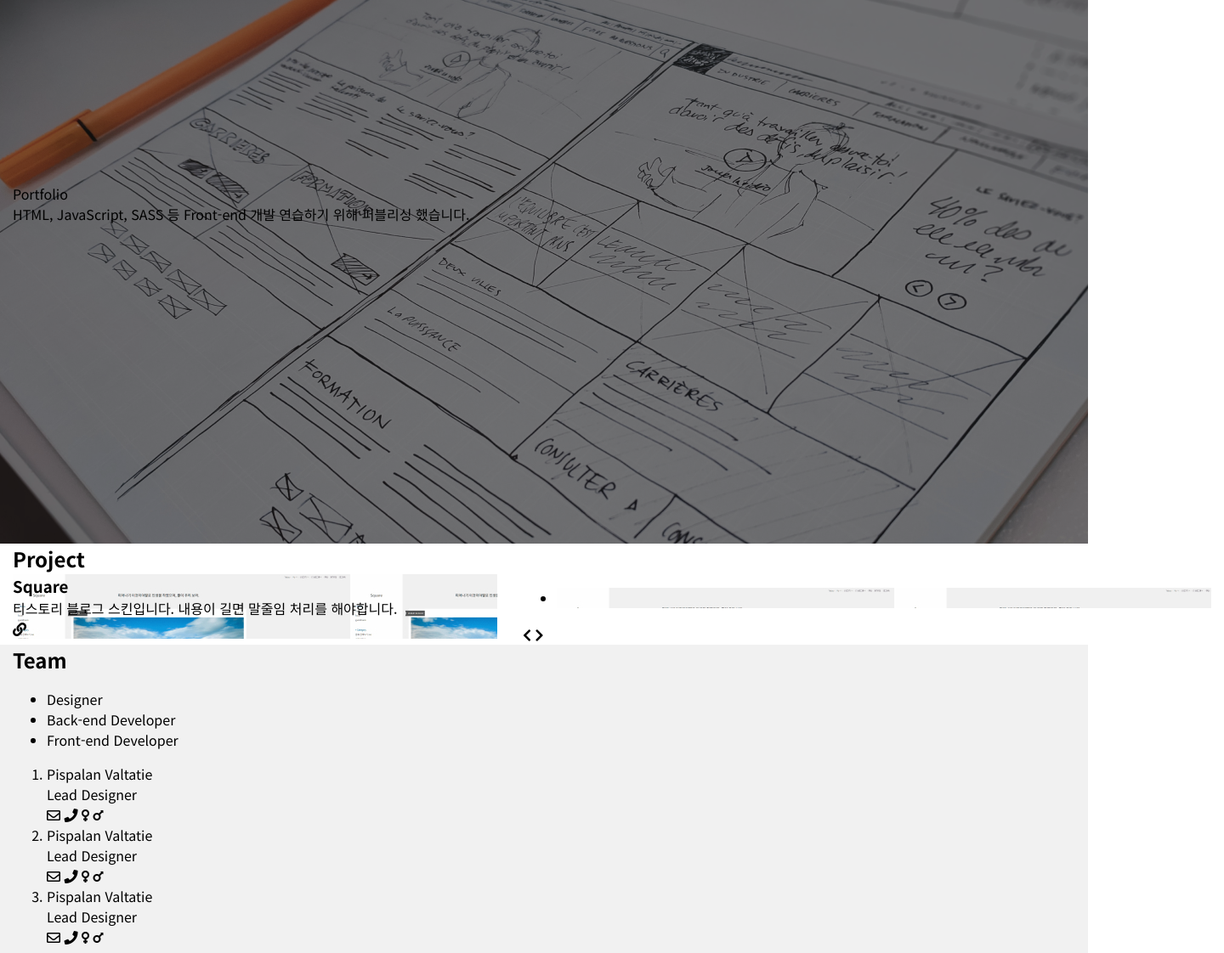
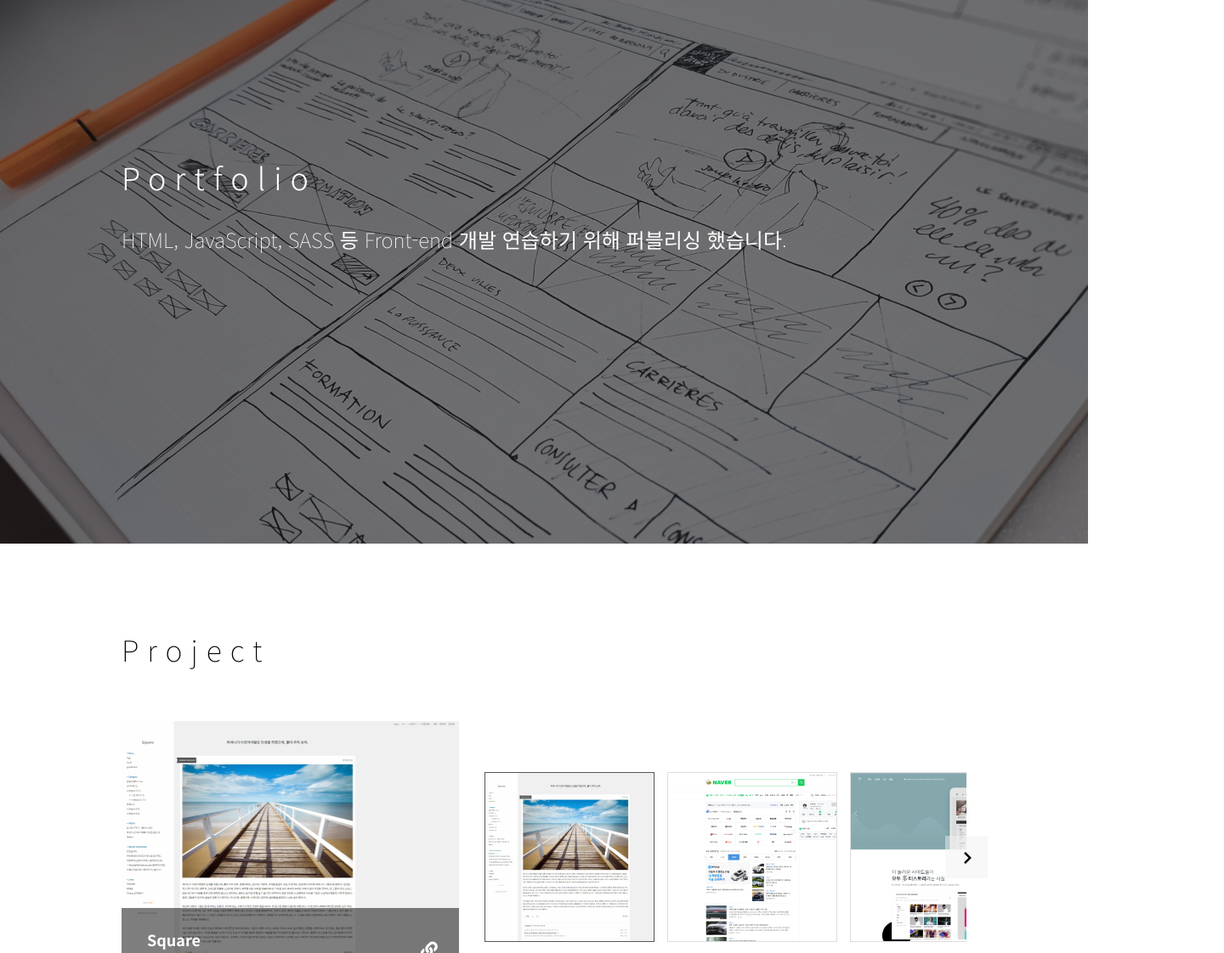
Before and after one commit to kty0529/TOY__sample_landing, a plain HTML site: page index.html in a window 1280 px wide. Shown: the part 160-1282 px from the top of the page at 85% size, 1440 px wide, since content can reach past the window. Drawn offline with nearby package versions, Linux system fonts and the light colour scheme; placeholder pictures from the web are drawn by us.

Commit message:
add project + add main.scss

```diff
--- /dev/null
+++ b/assets/js/core.footer.js
@@ -0,0 +1,123 @@
+(function() {
+	// header
+	const header = {
+		elm: document.querySelector('#header'),
+		theme: '',
+		sliderEvent: function(slider) {
+			// 슬라이더 init, change 이벤트에 따른 액션
+			const t = this;
+
+			let activeSlider = slider.slides[ slider.activeIndex ];
+			let getHeaderTheme = activeSlider.dataset.headerTheme;
+
+			t.theme = getHeaderTheme;
+
+			if ( ! t.elm.classList.contains('fixed') ) {
+				t.elm.removeAttribute('class');
+				t.elm.classList.add(t.theme);
+			}
+		},
+		scrollEvent: function() {
+			// 스크롤 위치에 따라 header class 추가
+			const t = this;
+
+			if ( window.scrollY > 100 ) {
+				t.elm.classList.add('fixed');
+			} else {
+				t.elm.removeAttribute('class');
+				if ( t.theme != '' ) {
+					t.elm.classList.add(t.theme);
+				}
+			}
+		},
+		anchor: function(target) {
+			// gnb 메뉴 클릭 시 anchor 이동
+			target = target.replace('#', '#sec-');
+			$('html, body').animate({
+				scrollTop: $(target).offset().top
+			}, 500);
+		}
+	}
+
+	// header scroll
+	header.scrollEvent();
+	window.addEventListener('scroll', function(e) {
+		header.scrollEvent();
+	});
+
+	// header navigation
+	$('#header .nav a').on('click', function(e) {
+		e.preventDefault();
+		const target = $(this).attr('href');
+		header.anchor(target);
+	});
+
+
+	// section - slider
+	const progress_bar = document.querySelector('.progress-bar');
+	const sec01_slider = new Swiper('.sec-slider .swiper-container', {
+		loop: true,
+		slidesPerView: 1,
+		effect: 'fade',
+		fadeEffect: {
+			crossFade: true
+		},
+		// autoplay: {
+		// 	delay: 1000
+		// },
+		on: {
+			init: function(swiper) {
+				header.sliderEvent(swiper);
+			},
+			slideChange: function(swiper) {
+				header.sliderEvent(swiper);
+			}
+		}
+	});
+
+	// section - project
+	const sec02_project_action = function(slider) {
+		const zoomIn = document.querySelector('.sec-project .zoom-in');
+
+		let activeSlider = slider.slides[ slider.activeIndex ];
+		let data = JSON.parse( activeSlider.dataset.set );
+		let title = data.title;
+		let desc = data.desc;
+		let url = data.url;
+		let image = getComputedStyle(activeSlider).backgroundImage;
+		// 이미지 경로만 남아야 할 경우 slice를 사용해 불필요한 문자열 제거
+		// image = image.slice(5, -2)
+
+		// zoom-in 엘리먼트에 변경될 값 적용
+		zoomIn.querySelector('.title').innerHTML = title;
+		zoomIn.querySelector('.desc').innerHTML = desc;
+		zoomIn.querySelector('.external').setAttribute('href', url);
+		zoomIn.style.backgroundImage = getComputedStyle(activeSlider).backgroundImage;
+	}
+
+	const sec02_project_slider = new Swiper('.sec-project .slider-area .swiper-container', {
+		loop: true,
+		slidesPerView: 1,
+		loopAdditionalSlides: 6,
+		spaceBetween: 15,
+		// allowTouchMove: false,
+		// slideToClickedSlide: true,
+		// grabCursor: true,
+		navigation: {
+			prevEl: '.sec-project .slider-navigation .prev',
+			nextEl: '.sec-project .slider-navigation .next',
+		},
+		on: {
+			init: function(swiper) {
+				sec02_project_action(swiper);
+			},
+			slideChange: function(swiper) {
+				sec02_project_action(swiper);
+			},
+			click: function(swiper, event) {
+				let index = parseInt( event.target.dataset.swiperSlideIndex );
+				swiper.slideToLoop(index);
+			}
+		}
+	});
+})();
--- a/assets/scss/core.scss
+++ b/assets/scss/core.scss
@@ -1,51 +1,12 @@
-// base
-@import './base/typography';
-
-
 // helpers
 @import './helpers/mixins';
 @import './helpers/variables';
+
+// base
+@import './base/typography';
 
 
 // layouts
 @import './layouts/wrap';
 @import './layouts/header';
 @import './layouts/footer';
-
-// pages
-#main {
-	flex: 1 1 auto;
-}
-
-.sec-slider {
-	background-color: #fff;
-
-	.swiper {
-		&-wrapper {
-			margin: 0;
-			padding: 0;
-			list-style: none;
-		}
-
-		&-slide {
-			display: flex;
-			align-items: center;
-			justify-content: center;
-			min-height: 800px;
-			height: 70vh;
-			background-size: cover;
-
-			&.has-overlay {
-				&::after {
-					content: '';
-					@include fullscreen();
-					background-color: rgba(0, 0, 0, 0.5);
-				}
-			}
-		}
-	}
-}
-
-.sec-team {
-	background-color: #f1f1f1;
-}
--- a/assets/scss/helpers/_variables.scss
+++ b/assets/scss/helpers/_variables.scss
@@ -1,5 +1,5 @@
 // 기본 변수
-$container: 1440px;
+$container: 1024px;
 $gutter: 30px;
 
 
--- /dev/null
+++ b/assets/scss/main.scss
@@ -0,0 +1,236 @@
+// helpers
+@import './helpers/mixins';
+@import './helpers/variables';
+
+#main {
+	flex: 1 1 auto;
+}
+
+.sec-slider {
+	background-color: #fff;
+
+	.swiper-wrapper {
+		margin: 0;
+		padding: 0;
+		list-style: none;
+	}
+
+	.swiper-slide {
+		display: flex;
+		align-items: center;
+		justify-content: center;
+		min-height: 800px;
+		height: 70vh;
+		background-size: cover;
+
+		&.has-overlay {
+			& > .container {
+				position: relative;
+				z-index: 2;
+			}
+
+			&::after {
+				content: '';
+				@include fullscreen();
+				background-color: rgba(0, 0, 0, 0.5);
+			}
+		}
+	}
+
+	.slider-01 {
+		color: #fff;
+
+		.title {
+			font-size: 36px;
+			font-weight: 300;
+			line-height: 52px;
+			letter-spacing: 10px;
+		}
+
+		.desc {
+			margin-top: 30px;
+			font-size: 24px;
+			font-weight: 100;
+			line-height: 35px;
+		}
+	}
+
+	.slider-02 {
+		font-size: 72px;
+		font-weight: 100;
+		color: #fff;
+		line-height: 104px;
+		letter-spacing: 30px;
+
+		.inner-wrap {
+			display: flex;
+			justify-content: center;
+			align-items: center;
+		}
+	}
+
+	.slider-03 {
+		.content {
+			display: flex;
+			flex-direction: column;
+			justify-content: center;
+			height: 100%;
+
+			.title {
+				font-size: 36px;
+				font-weight: 100;
+				line-height: 52px;
+				letter-spacing: 20px;
+			}
+
+			.desc {
+				margin-top: 40px;
+				font-size: 18px;
+				font-weight: 100;
+				line-height: 34px;
+				letter-spacing: 2px;
+			}
+		}
+	}
+}
+
+.sec-project {
+	padding: 100px 0 150px;
+
+	.sec-header {
+		.title {
+			font-size: 34px;
+			font-weight: 100;
+			line-height: 49px;
+			letter-spacing: 10px;
+		}
+	}
+
+	.sec-container {
+		margin-top: 60px;
+
+		// zoom-in
+		.zoom-in {
+			position: relative;
+			height: 320px;
+			background: {
+				size: cover;
+				position: top left;
+			}
+
+			.overlay {
+				position: absolute;
+				bottom: 0;
+				left: 0;
+				display: grid;
+				grid-template-columns: 1fr 70px;
+				grid-template-rows: 1fr 1fr;
+				grid-template-areas:
+					'title external'
+					'desc  external'
+				;
+				padding-left: 30px;
+				width: 100%;
+				height: 100px;
+				font-weight: 700;
+				color: #fff;
+				background-color: rgba(0, 0, 0, 0.5);
+
+				.title {
+					grid-area: title;
+					display: flex;
+					align-items: flex-end;
+					font-size: 18px;
+					line-height: 26px;
+				}
+
+				.desc {
+					@include text-ellipsis();
+					grid-area: desc;
+					margin-top: 10px;
+					width: 100%;
+					font-size: 14px;
+					line-height: 20px;
+				}
+
+				.external {
+					grid-area: external;
+					display: flex;
+					justify-content: center;
+					align-items: center;
+					font-size: 20px;
+					line-height: 23px;
+				}
+			}
+		}
+
+		// swiper
+		.slider-area {
+			padding-top: 60px;
+			overflow: hidden;
+		}
+
+		.slider-inner {
+			width: 200px;
+		}
+
+		.swiper-container {
+			overflow: visible;
+		}
+
+		.swiper-wrapper {
+			margin: 0;
+			padding: 0;
+			list-style: none;
+		}
+
+		.swiper-slide {
+			height: 200px;
+			background-size: cover;
+			background-position: top left;
+			border: 1px solid #ddd;
+			cursor: pointer;
+
+			&-active {
+				border-color: #555;
+			}
+		}
+
+		.slider-navigation {
+			position: relative;
+
+			.arrows {
+				position: absolute;
+				bottom: 75px;
+				z-index: 10;
+				display: block;
+				transition: all 0.3s;
+
+				&:hover {
+					background-color: rgba(241, 241, 241, 0.9);
+				}
+			}
+
+			.prev {
+				display: none;
+				left: 0;
+			}
+
+			.next {
+				right: -25px;
+				padding-left: 3px;
+				width: 50px;
+				height: 50px;
+				background-color: rgba(241, 241, 241, 0.5);;
+			}
+		}
+	}
+}
+
+.sec-team {
+	padding: 100px 0 136px;
+}
+
+.sec-team {
+	background-color: #f1f1f1;
+}
--- a/index.html
+++ b/index.html
@@ -20,6 +20,7 @@
 	<link rel="stylesheet" href="./assets/css/reset.min.css">
 	<link rel="stylesheet" href="./assets/css/fixed-grid.min.css">
 	<link rel="stylesheet" href="./assets/css/core.min.css">
+	<link rel="stylesheet" href="./assets/css/main.min.css">
 </head>
 
 <body>
```
Also changed, not shown: assets/css/core.min.css, assets/css/fixed-grid.min.css, assets/css/main.min.css (added), assets/images/sec-project04.jpg (added), 2 other files.
